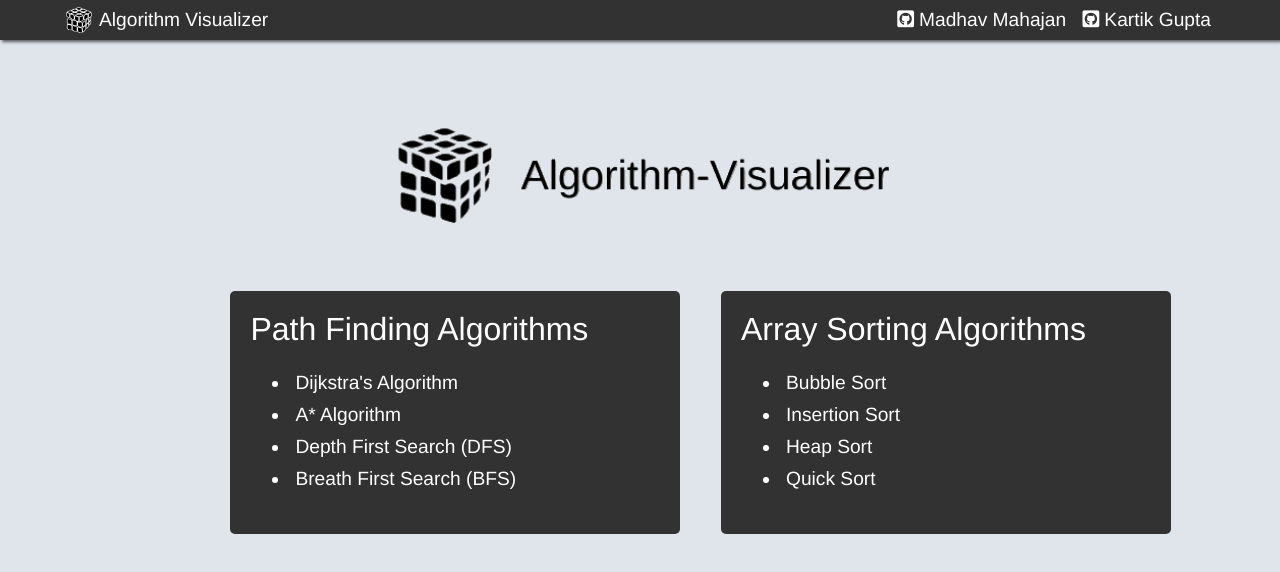
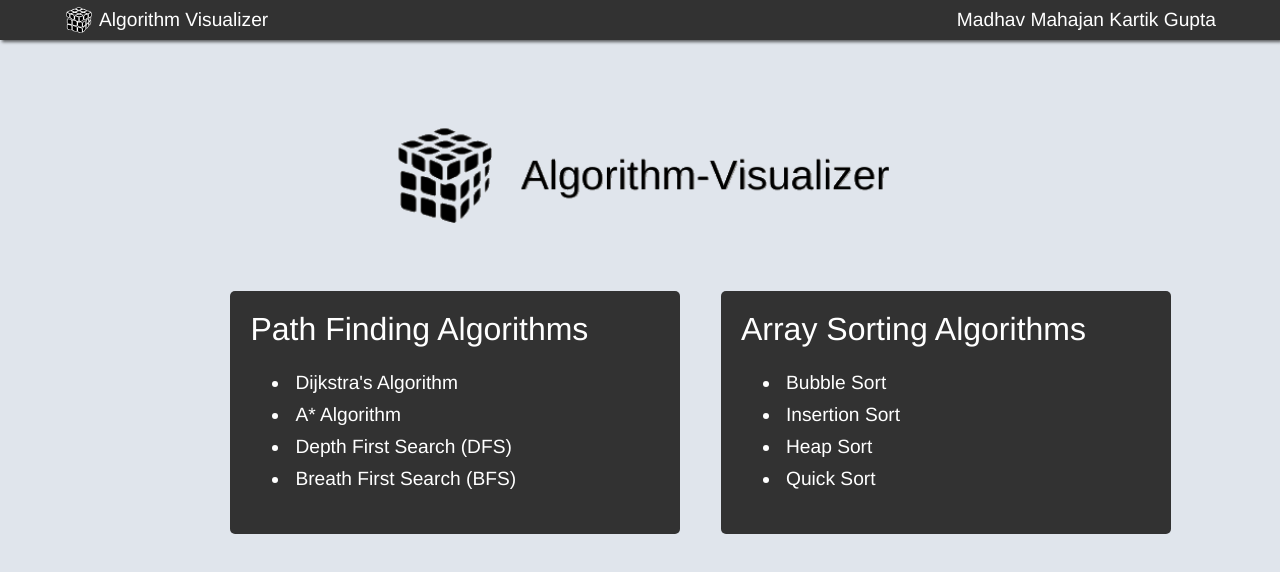
Before and after one commit to Madhav10Mahajan/Algorithm-Visualizer, a website: page index.html in a window 1280 px wide. Drawn offline with Linux system fonts and the light colour scheme.

Commit message:
Update index.html

```diff
--- a/index.html
+++ b/index.html
@@ -24,10 +24,8 @@
                 <a href="index.html">Algorithm Visualizer</a>
             </box>
             <box class="element">
-                <a href="https://github.com/ISHAAN1091" target=_blank>
-                    <i class="fab fa-github-square"></i>Madhav Mahajan</a>
-                <a href="https://github.com/bhatoyajatin123" target=_blank>
-                    <i class="fab fa-github-square"></i>Kartik Gupta</a>
+                    </i>Madhav Mahajan</a>
+                    </i>Kartik Gupta</a>
             </box>
         </div>
     </div>
```
